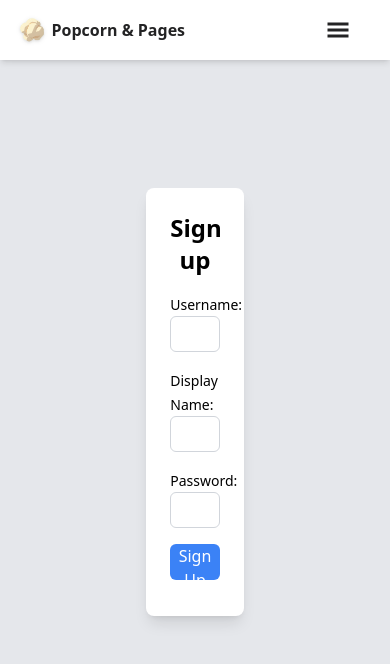
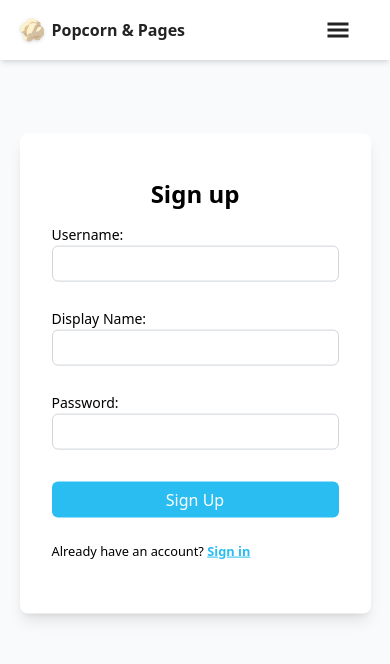
Before and after one commit to justinyc1/popcorn-n-pages, a React (Vite) app in the folder client/: page /register in a window 390 px wide. Shown: the top 664 px of the page. Built offline with nearby package versions, Linux system fonts and the light colour scheme; no server answers.

Commit message:
responsive login and sign up

```diff
--- a/client/src/App.jsx
+++ b/client/src/App.jsx
@@ -19,7 +19,7 @@ function App() {
       <AuthProvider>
         <Navbar />
         {/* <div className="main-content pt-14 min-h-screen bg-gradient-to-r from-lightorange-lightest/70 via-lightgreen-lightest/70 to-lightblue-lightest/70"> */}
-        <div className="main-content mt-[60px] bg-gray-200">
+        <div className="main-content mt-[60px] min-h-[calc(100vh-60px)] bg-gray-50">
           <Routes>
             <Route path="/" element={<Home />} />
             <Route path="/search" element={<Search />} />
@@ -36,5 +36,3 @@ function App() {
 }
 
 export default App
-
-// #f8f4f4
--- a/client/src/components/Navbar.jsx
+++ b/client/src/components/Navbar.jsx
@@ -18,7 +18,7 @@ const Navbar = () => {
     }
 
     return (
-        <div className="h-[60px] fixed top-0 w-full bg-white text-deepblack shadow-md">
+        <div className="h-[60px] fixed top-0 w-full bg-white text-deepblack shadow-md z-20">
             {/* Navbar Container */}
             <nav className="flex items-center md:justify-evenly h-full">
 
@@ -40,7 +40,7 @@ const Navbar = () => {
 
 
                 {/* Navigation Links */}
-                <div className="hidden md:flex inline-flex gap-6 text-[1rem] font-semibold">
+                <div className="hidden md:flex gap-6 text-[1rem] font-semibold">
                     <Link to="/" className="hover:text-lightorange transition-opacity border-t-4 border-b-2 border-transparent hover:border-b-lightorange">
                         Home
                     </Link>
--- a/client/src/pages/Home.jsx
+++ b/client/src/pages/Home.jsx
@@ -137,7 +137,7 @@ const Home = () => {
             {/* Search and Main Section */}
             <div className="bg-white bg-opacity-50">
                 <div className="flex-1 flex flex-col my-40 items-center justify-center">
-                    <p className="text-6xl font-semibold text-deepblack">Discover your next fav.</p>
+                    <p className="text-5xl font-semibold text-deepblack">All your favorites, in one search.</p>
                 </div>
                 {/* <div className="flex-1 flex flex-col pb-16 items-center justify-center bg-white bg-opacity-50 shadow-2xl shadow-white/70"> */}
                 <div className="flex-1 flex flex-col pb-32 items-center justify-center ">
--- a/client/src/pages/Login.jsx
+++ b/client/src/pages/Login.jsx
@@ -1,6 +1,6 @@
 import { useState } from "react";
 import axios from "axios";
-import { useNavigate } from "react-router-dom";
+import { Link, useNavigate } from "react-router-dom";
 import { useAuth } from "../auth/UseAuth";
 import { apiUrl } from "../config";
 
@@ -120,10 +120,10 @@ const Login = () => {
     };
 
     return (
-        <div className="flex items-center justify-center h-screen"> {/* position of box in page */}
-            <div className="w-1/4 px-[1.5rem] py-[1.5rem] mb-40 min-w-[25rem] max-w-[95%] min-h-[20rem] bg-white rounded-lg shadow-lg"> {/* properties of box */}
-                <h1 className="text-2xl font-semibold text-center">Login</h1>
-                <form onSubmit={handleSubmit} className="mt-4 space-y-4">
+        <div className="flex items-center justify-center transform min-h-[calc(100vh-60px)] -translate-y-[10%]"> {/* position of box in page */}
+            <div className="min-w-[83%] xs:min-w-[24rem] max-w-[90%] min-h-[25rem] p-[2rem] bg-white rounded-lg shadow-lg"> {/* properties of box */}
+                <h1 className="text-2xl font-semibold text-center my-[0.75rem]">Sign in</h1>
+                <form onSubmit={handleSubmit}>
                     <div className="min-h-[1rem]"> {/* username */}
                         <label htmlFor="username" className="text-sm font-medium">Username:</label>
                         <input
@@ -135,9 +135,11 @@ const Login = () => {
                             value={formData.username}
                             onChange={handleChange}
                         />
-                        {errors.username && <span className="text-sm text-red-500">{errors.username}</span>}
+                        <div className="min-h-[1.5rem]">
+                            {errors.username && <span className="text-[0.75rem] text-red-500">{errors.username}</span>}
+                        </div>
                     </div>
-                    <div className="min-h-[1rem]"> {/* password */}
+                    <div className="min-h-[1rem] pb-2"> {/* password */}
                         <label htmlFor="password" className="text-sm font-medium">Password:</label>
                         <input
                             type="password"
@@ -148,16 +150,23 @@ const Login = () => {
                             value={formData.password}
                             onChange={handleChange}
                         />
-                        {errors.password && <span className="text-sm text-red-500">{errors.password}</span>}
+                        <div className="min-h-[1.5rem]">
+                            {errors.password && <span className="text-[0.75rem] text-red-500">{errors.password}</span>}
+                        </div>
                     </div>
                     <button
                         type="submit"
                         disabled={isSubmitting}
-                        className="w-full h-9 bg-blue-500 text-white font-medium rounded-md"
+                        className="w-full h-9 bg-lightblue-darker text-white font-medium rounded-md"
                     >
-                        {isSubmitting ? "Logging in..." : "Login"}
+                        {isSubmitting ? "Signing in..." : "Sign in"}
                     </button>
-                    {errors.server && <span className="text-sm text-red-500">{errors.server}</span>}
+                    <div className="min-h-[1.5rem]">
+                        {errors.server && <span className="text-[0.75rem] text-red-500">{errors.server}</span>}
+                    </div>
+                    <div className="text-[0.8rem] font-normal">
+                        Don&#39;t have an account? {<Link to="/register" className="text-lightblue-darker underline font-semibold">Sign up</Link>}
+                    </div>
                 </form>
             </div>
         </div>
--- a/client/src/pages/Register.jsx
+++ b/client/src/pages/Register.jsx
@@ -1,6 +1,6 @@
 import { useState, useEffect } from "react";
 import axios from "axios";
-import { useNavigate } from "react-router-dom";
+import { Link, useNavigate } from "react-router-dom";
 import { apiUrl } from "../config";
 
 const Register = () => {
@@ -148,13 +148,13 @@ const Register = () => {
     };
 
     return (
-        <div className="flex items-center justify-center h-screen">{/* position of box in page */}
-            <div className="w-1/4 p-6 mb-40 bg-white rounded-lg shadow-lg"> {/* properties of box */}
+        <div className="flex items-center justify-center transform min-h-[calc(100vh-60px)] -translate-y-[10%]">{/* position of box in page */}
+            <div className="min-w-[83%] xs:min-w-[24rem] max-w-[90%] min-h-[30rem] p-[2rem] bg-white rounded-lg shadow-lg"> {/* properties of box */}
                 {!showSuccess ?
                 <>
-                    <h1 className="text-2xl font-semibold text-center">Sign up</h1>
-                    <form onSubmit={handleSubmit} className="mt-4 space-y-4">
-                        <div> {/* username */}
+                    <h1 className="text-2xl font-semibold text-center my-[0.75rem]">Sign up</h1>
+                    <form onSubmit={handleSubmit}>
+                        <div className="min-h-[1rem]"> {/* username */}
                             <label htmlFor="username" className="text-sm font-medium">Username:</label>
                             <input
                                 type="text"
@@ -165,9 +165,11 @@ const Register = () => {
                                 value={formData.username}
                                 onChange={handleChange}
                             />
-                            {errors.username && <span className="text-sm text-red-500">{errors.username}</span>}
+                            <div className="min-h-[1.5rem]">
+                                {errors.username && <span className="text-sm text-red-500">{errors.username}</span>}
+                            </div>
                         </div>
-                        <div> {/* displayName */}
+                        <div className="min-h-[1rem]"> {/* displayName */}
                             <label htmlFor="displayName" className="text-sm font-medium">Display Name:</label>
                             <input
                                 type="text"
@@ -178,9 +180,11 @@ const Register = () => {
                                 value={formData.displayName}
                                 onChange={handleChange}
                             />
-                            {errors.displayName && <span className="text-sm text-red-500">{errors.displayName}</span>}
+                            <div className="min-h-[1.5rem]">
+                                {errors.displayName && <span className="text-sm text-red-500">{errors.displayName}</span>}
+                            </div>
                         </div>
-                        <div> {/* password */}
+                        <div className="min-h-[1rem] pb-2"> {/* password */}
                             <label htmlFor="password" className="text-sm font-medium">Password:</label>
                             <input
                                 type="password"
@@ -191,23 +195,30 @@ const Register = () => {
                                 value={formData.password}
                                 onChange={handleChange}
                             />
-                            {errors.password && <span className="text-sm text-red-500">{errors.password}</span>}
+                            <div className="min-h-[1.5rem]">
+                                {errors.password && <span className="text-sm text-red-500">{errors.password}</span>}
+                            </div>
                         </div>
                         <button
                             type="submit"
                             disabled={isSubmitting}
-                            className="w-full h-9 bg-blue-500 text-white font-medium rounded-md"
+                            className="w-full h-9 bg-lightblue-darker text-white font-medium rounded-md"
                         >
-                            {isSubmitting ? "Creating Account..." : "Sign Up"}
+                            {isSubmitting ? "Signing up..." : "Sign Up"}
                         </button>
-                        {errors.server && <span className="text-sm text-red-500">{errors.server}</span>}
+                        <div className="min-h-[1.5rem]">
+                            {errors.server && <span className="text-sm text-red-500">{errors.server}</span>}
+                        </div>
+                        <div className="text-[0.8rem] font-normal">
+                            Already have an account? {<Link to="/login" className="text-lightblue-darker underline font-semibold">Sign in</Link>}
+                        </div>
                     </form>
                 </> : <>
                     <h1 className="text-2xl py-6 font-semibold text-center">Account created successfully!</h1>
                     <h3 className="text-xl py-6 font-semibold text-center">You will be automatically redirected to the Login page in {countdown} second{countdown !== 1 ? "s" : ""}...</h3>
                     <button
                         onClick={() => navigate("/login")}
-                        className="w-full h-9 bg-blue-500 text-white font-medium rounded-md"
+                        className="w-full h-9 bg-lightblue-darker text-white font-medium rounded-md"
                     >
                         Continue to Login
                     </button>
--- a/client/tailwind.config.js
+++ b/client/tailwind.config.js
@@ -8,6 +8,9 @@ export default {
   ],
   theme: {
     extend: {
+      screens: {
+        xs: '30rem',
+      },
       colors: {
         lightorange: {
           lightest: '#ffd29c',
```
